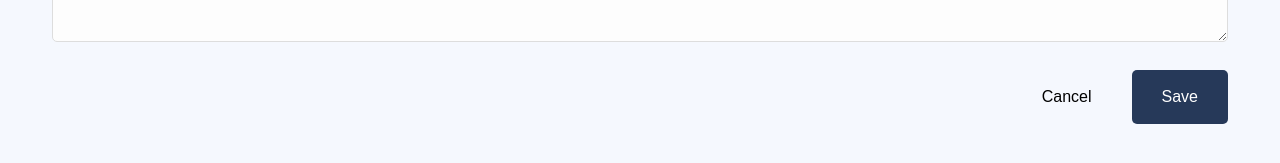
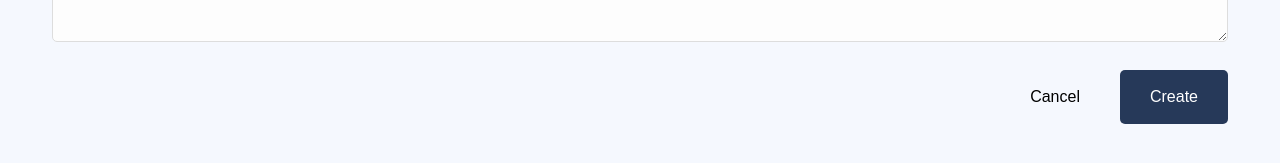
Before and after one commit to tothpeter/tutorial-js-vue-vueschool, a Vue app: page /forum/-KpOx5Y4AqRr3sB4Ybwj/new-thread in a window 1280 px wide. Shown: the part 339-502 px from the top of the page. Built offline with nearby package versions, Linux system fonts and the light colour scheme.

Commit message:
Render Update or Publish as the label of the save button of the thread editor component

```diff
--- a/src/components/ThreadEditor.vue
+++ b/src/components/ThreadEditor.vue
@@ -23,14 +23,15 @@
 
     <div class="btn-group">
       <button @click="$emit('cancel')" type="button" class="btn-ghost">Cancel</button>
-      <button type="submit" class="btn-blue">Save</button>
+      <button type="submit" class="btn-blue">
+        {{ existing ? 'Update' : 'Create' }}
+      </button>
     </div>
   </form>
 </template>
 
 <script setup>
 import { defineProps, defineEmits } from 'vue'
-
 
 const props = defineProps({
   title: {
@@ -45,6 +46,8 @@ const props = defineProps({
   }
 })
 
+const existing = !!props.title
+
 const form = {
   title: props.title,
   text: props.text
```
